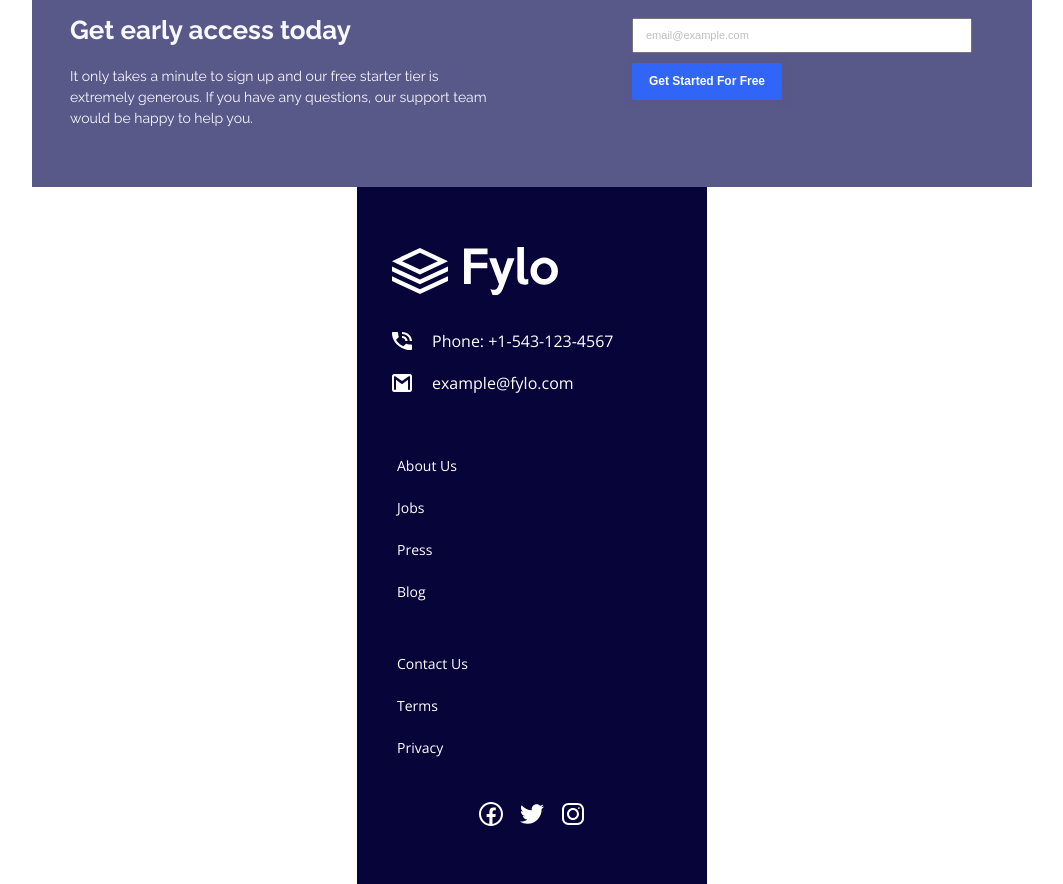
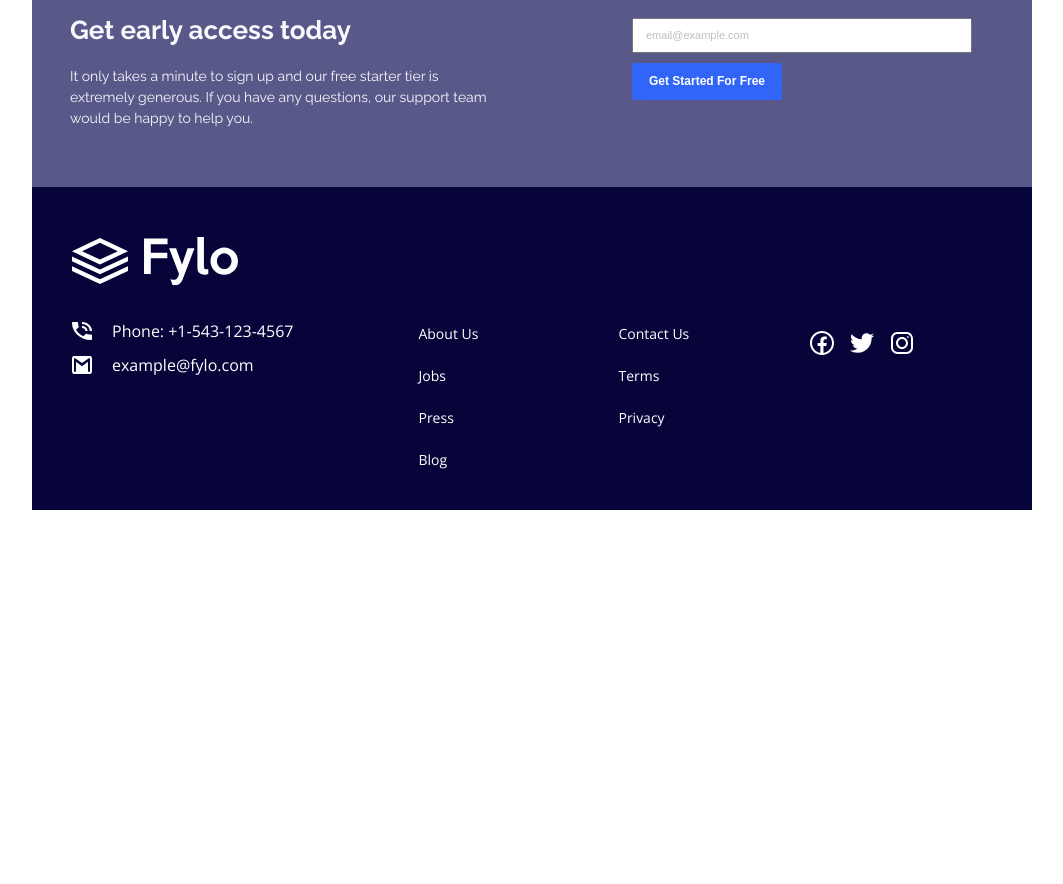
Before and after one commit to Ctaracena/Fylo_Landing, a plain HTML site: page index.html in a window 1280 px wide. Shown: the part 1168-2052 px from the top of the page, without its empty margins (108-1171 px from the left). After the commit the page ends 1678 px from the top, so only its background shows below. Drawn offline with nearby package versions, Linux system fonts and the light colour scheme; a script that the page names is missing.

Commit message:
challenge finished

```diff
--- a/main.css
+++ b/main.css
@@ -385,4 +385,27 @@ footer {
     margin-left: 100px;
   }
 
+  footer {
+    width: 100%;
+    display: flex;
+    padding-bottom: 30px;
+  }
+  .contact {
+    padding: 50px 85px 100px 40px;
+  }
+  .phone-container,
+  .email-container {
+  margin-top: 12px;
 }
+.about,
+.contact-us {
+  width: 20%;
+  margin-top: 125px;
+}
+.social {
+  width: 12%;
+  margin-right: 110px;
+  margin-top: 140px;
+}
+
+}
```
